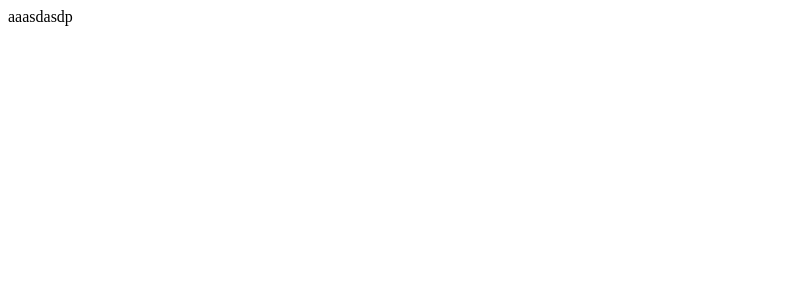
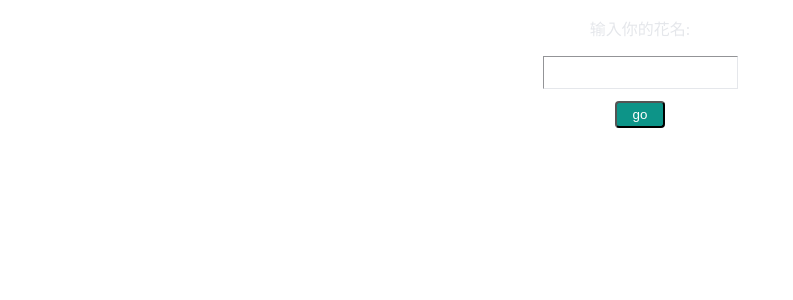
Before and after one commit to tisou1/react-lite, a React (Vite) app: page / in a window 1280 px wide. Shown: the top 300 px of the page, without its empty margins (0-793 px from the left). Built offline with nearby package versions, Linux system fonts and the light colour scheme.

Commit message:
chore: unocss

```diff
--- /dev/null
+++ b/shims.d.ts
@@ -0,0 +1,8 @@
+import { AriaAttributes, DOMAttributes } from 'react';
+
+declare module 'react' {
+  interface HTMLAttributes<T> extends AriaAttributes, DOMAttributes<T> {
+    w?: string;
+    h?: string;
+  }
+}
--- a/src/main.tsx
+++ b/src/main.tsx
@@ -1,12 +1,24 @@
-import React from 'react'
+import React, { Suspense } from 'react'
 import ReactDOM from 'react-dom/client'
+import { BrowserRouter as Router, useRoutes } from 'react-router-dom'
+import routes from '~react-pages'
+import 'uno.css'
 
-const root = ReactDOM.createRoot(document.querySelector('#root') as Element)
+
+const root = ReactDOM.createRoot(document.querySelector('#root')!)
 
 const App = () => {
   return (
-    <div>aaasdasdp</div>
+    <Suspense>
+      {useRoutes(routes)}
+    </Suspense>
   )
 }
 
-root.render(<App />)
+root.render(
+  <React.StrictMode>
+    <Router>
+      <App />
+    </Router>
+  </React.StrictMode>
+)
--- /dev/null
+++ b/src/pages/[...all].tsx
@@ -0,0 +1,7 @@
+import React from 'react'
+
+export default function() {
+  return (
+    <div>Not found</div>
+  )
+}
--- /dev/null
+++ b/src/pages/hello/[name].tsx
@@ -0,0 +1,16 @@
+import React from 'react'
+import { useParams, useNavigate } from 'react-router-dom'
+export default function Unknow() {
+  const params =  useParams()
+  const navigate = useNavigate()
+  return (
+    <div className='text-center'>
+      <p className='text-sm opacity-50'>欢迎: {params.name}</p>
+      <div>
+        <button className='btn m-3 text-sm mt-8"' onClick={() => navigate(-1)}>
+          back
+        </button>
+      </div>
+    </div>
+  )
+}
--- /dev/null
+++ b/src/pages/index.tsx
@@ -0,0 +1,26 @@
+import React,{ useState } from 'react'
+import { useNavigate } from 'react-router-dom'
+
+function Index() {
+  const [value, setValue] = useState('')
+  const navigate = useNavigate()
+  const go = () => {
+    if(value)
+      navigate(`/hello/${encodeURIComponent(value)}`)
+  }
+  return (
+    <div className='text-center'>
+      <p className='text-gray-200 dark:text-gray-700/40'>输入你的花名:</p>
+      <input
+        type='text'
+        className='p-2 outline-none active:outline-none border border-gray-200 dark:border-gray-700'
+        value={value}
+        onChange={(e) => setValue(e.target.value)}/>
+      <div className='mt-3'>
+        <button className='btn' onClick={go}>go</button>
+      </div>
+    </div>
+  )
+}
+
+export default Index
--- a/src/vite-env.d.ts
+++ b/src/vite-env.d.ts
@@ -1 +1,2 @@
 /// <reference types="vite/client"/>
+/// <reference types="vite-plugin-pages/client-react" />
--- a/tsconfig.json
+++ b/tsconfig.json
@@ -1,5 +1,6 @@
 {
   "compilerOptions": {
+    "baseUrl": "./",
     "target": "ESNext",
     "useDefineForClassFields": true,
     "lib": ["DOM", "DOM.Iterable", "ESNext"],
@@ -14,7 +15,10 @@
     "resolveJsonModule": true,
     "isolatedModules": true,
     "noEmit": true,
-    "jsx": "react-jsx"
+    "jsx": "react-jsx",
+    "paths":{
+      "~/*": ["src/*"]
+    }
   },
   "include": ["src"],
   "references": [{ "path": "./tsconfig.node.json" }]
--- /dev/null
+++ b/uno.config.ts
@@ -0,0 +1,22 @@
+import {
+  defineConfig,
+  presetAttributify,
+  presetIcons,
+  presetUno,
+} from 'unocss'
+
+export default defineConfig({
+
+  shortcuts: [
+    ['btn', 'px-4 py-1 rounded inline-block bg-teal-600 text-white cursor-pointer hover:bg-teal-700 disabled:cursor-default disabled:bg-gray-600 disabled:opacity-50'],
+    ['icon-btn', 'text-[0.9em] inline-block cursor-pointer select-none opacity-75 transition duration-200 ease-in-out hover:opacity-100 hover:text-teal-600'],
+  ],
+  presets: [
+    presetUno(),
+    presetAttributify(),
+    presetIcons({
+      scale: 1.2,
+      warn: true,
+    }),
+  ],
+})
--- a/vite.config.ts
+++ b/vite.config.ts
@@ -1,7 +1,21 @@
+import * as path from 'path'
 import { defineConfig } from 'vite'
 //热更新模块插件
 import react from '@vitejs/plugin-react'
+//文件路由
+import Pages from 'vite-plugin-pages'
+import Unocss from 'unocss/vite'
+
 
 export default defineConfig({
-  plugins: [react()]
+  resolve:{
+    alias: {
+      '~/': `${path.resolve(__dirname,'src')}/`,
+    }
+  },
+  plugins: [
+    react(),
+    Unocss(),
+    Pages(),
+  ]
 })
```
Also changed, not shown: package.json (+6 -1 lines), 2 other files (tests, documents, lock files or other folders).
